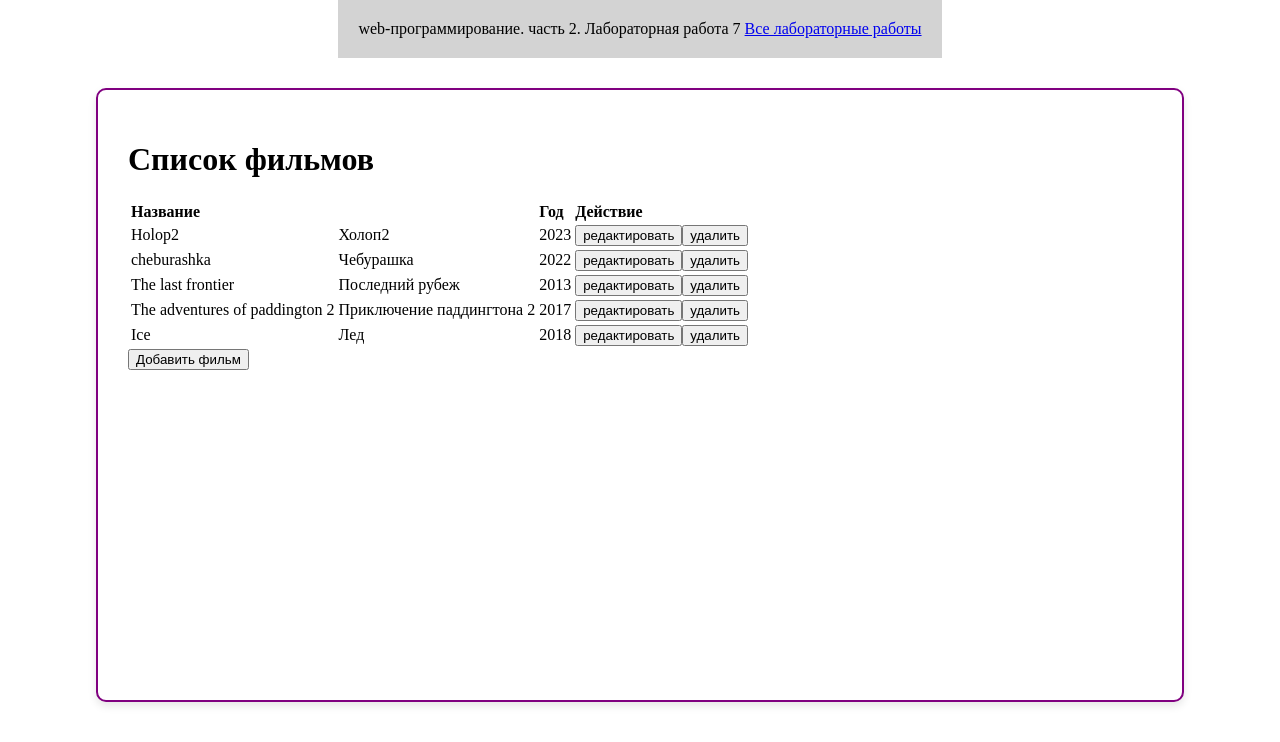
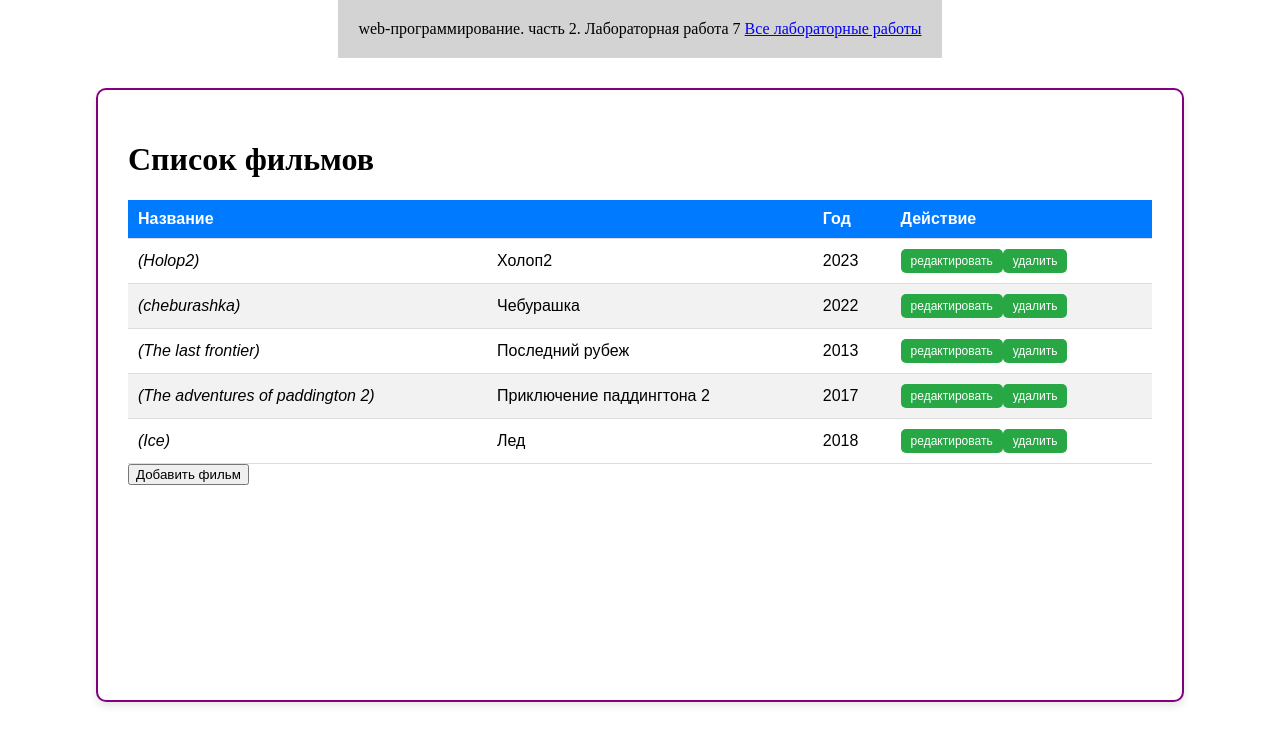
Before and after one commit to bleag/web-programming-labs, a Flask app: page /lab7/ in a window 1280 px wide. Shown: the top 742 px of the page. Run offline with Flask 3, Linux system fonts and the light colour scheme.

Commit message:
правки

```diff
--- a/static/lab7/main.js
+++ b/static/lab7/main.js
@@ -9,13 +9,19 @@ function fillFilmList() {
         for (let i=0; i<films.length; i++) {
             let tr = document.createElement('tr');
 
+            let tdTitleRus = document.createElement('td');
             let tdTitle = document.createElement('td');
-            let tdTitleRus = document.createElement('td');
             let tdYear = document.createElement('td');
             let tdActions = document.createElement('td');
 
-            tdTitle.innerText=films[i].title == films[i].title_ru ? '': films[i].title;
             tdTitleRus.innerText = films[i].title_ru;
+
+            if (films[i].title !== films[i].title_ru && films[i].title !== '') {
+                tdTitle.innerHTML = `<i>(${films[i].title})</i>`;
+            } else {
+                tdTitle.innerHTML = '';
+            }
+
             tdYear.innerText = films[i].year;
 
             let editButton = document.createElement('button')
--- a/templates/lab7/index.html
+++ b/templates/lab7/index.html
@@ -20,6 +20,107 @@
 
     .error-message {
         color: red
+    }
+
+    .modal input,
+    .modal textarea,
+    .modal button {
+        width: 100%;
+        margin: 5px 0;
+        padding: 10px;
+        font-size: 14px;
+        border: 1px solid #ccc;
+        border-radius: 5px;
+    }
+
+    .modal button {
+        width: calc(48% - 10px);
+        margin: 5px 5px 5px 0;
+        background-color: #007bff;
+        color: white;
+        border: none;
+        cursor: pointer;
+        transition: background-color 0.3s ease;
+    }
+
+    .modal button:last-child {
+        background-color: #dc3545;
+        margin-left: 10px;
+    }
+
+    .modal button:hover {
+        background-color: #0056b3;
+    }
+
+    .modal button:last-child:hover {
+        background-color: #a71d2a;
+    }
+
+    .error-message {
+        color: red;
+        font-size: 12px;
+        margin-top: 5px;
+    }
+
+    /* Таблица */
+    table {
+        width: 100%;
+        border-collapse: collapse;
+        margin-top: 20px;
+        font-family: Arial, sans-serif;
+    }
+
+    table th,
+    table td {
+        padding: 10px;
+        text-align: left;
+        border-bottom: 1px solid #ddd;
+    }
+
+    table th {
+        background-color: #007bff;
+        color: white;
+        font-weight: bold;
+    }
+
+    table tr:nth-child(even) {
+        background-color: #f2f2f2;
+    }
+
+    table tr:hover {
+        background-color: #e0f7ff;
+    }
+
+    table button {
+        background-color: #28a745;
+        color: white;
+        border: none;
+        padding: 5px 10px;
+        border-radius: 5px;
+        font-size: 12px;
+        cursor: pointer;
+        transition: background-color 0.3s ease;
+    }
+
+    table button:hover {
+        background-color: #218838;
+    }
+
+    /* Кнопка "Добавить фильм" */
+    button.add-film {
+        margin-top: 20px;
+        background-color: #007bff;
+        color: white;
+        padding: 10px 20px;
+        font-size: 16px;
+        border: none;
+        border-radius: 5px;
+        cursor: pointer;
+        transition: background-color 0.3s ease;
+    }
+
+    button.add-film:hover {
+        background-color: #0056b3;
     }
 </style>
 {% endblock %}
```
